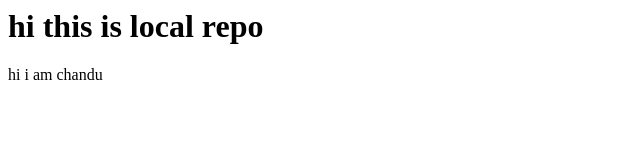
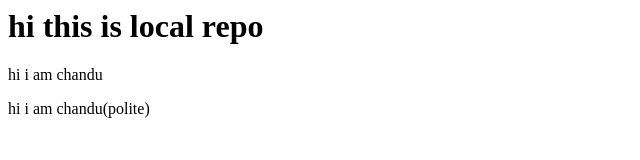
Before and after one commit to Chandumore-code/localrepo, a plain HTML site: page index.html in a window 1280 px wide. Shown: the whole page, without its empty margins (0-640 px from the left). Drawn offline with Linux system fonts and the light colour scheme.

Commit message:
add quality

```diff
--- a/index.html
+++ b/index.html
@@ -1,2 +1,3 @@
 <h1>hi this is local repo</h1>
 <p>hi i am chandu</p>
+<p>hi i am chandu(polite)</p>
```
